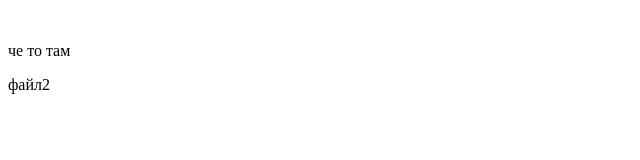
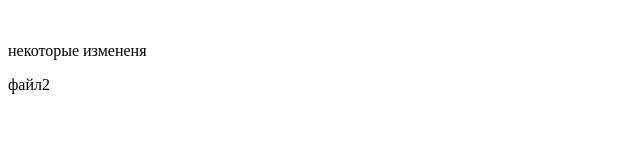
Before and after one commit to shakeblunt/chiefkeef, a plain HTML site: page index2.html in a window 1280 px wide. Shown: the full height of the page, 0-640 px from the left. Drawn offline with Linux system fonts and the light colour scheme.

Commit message:
also changed text

```diff
--- a/index2.html
+++ b/index2.html
@@ -5,7 +5,7 @@
 </head>
 <body>
 	<br/>
-	<p>че то там</p>
+	<p>некоторые измененя</p>
 файл2
 </body>
 </html>
```
